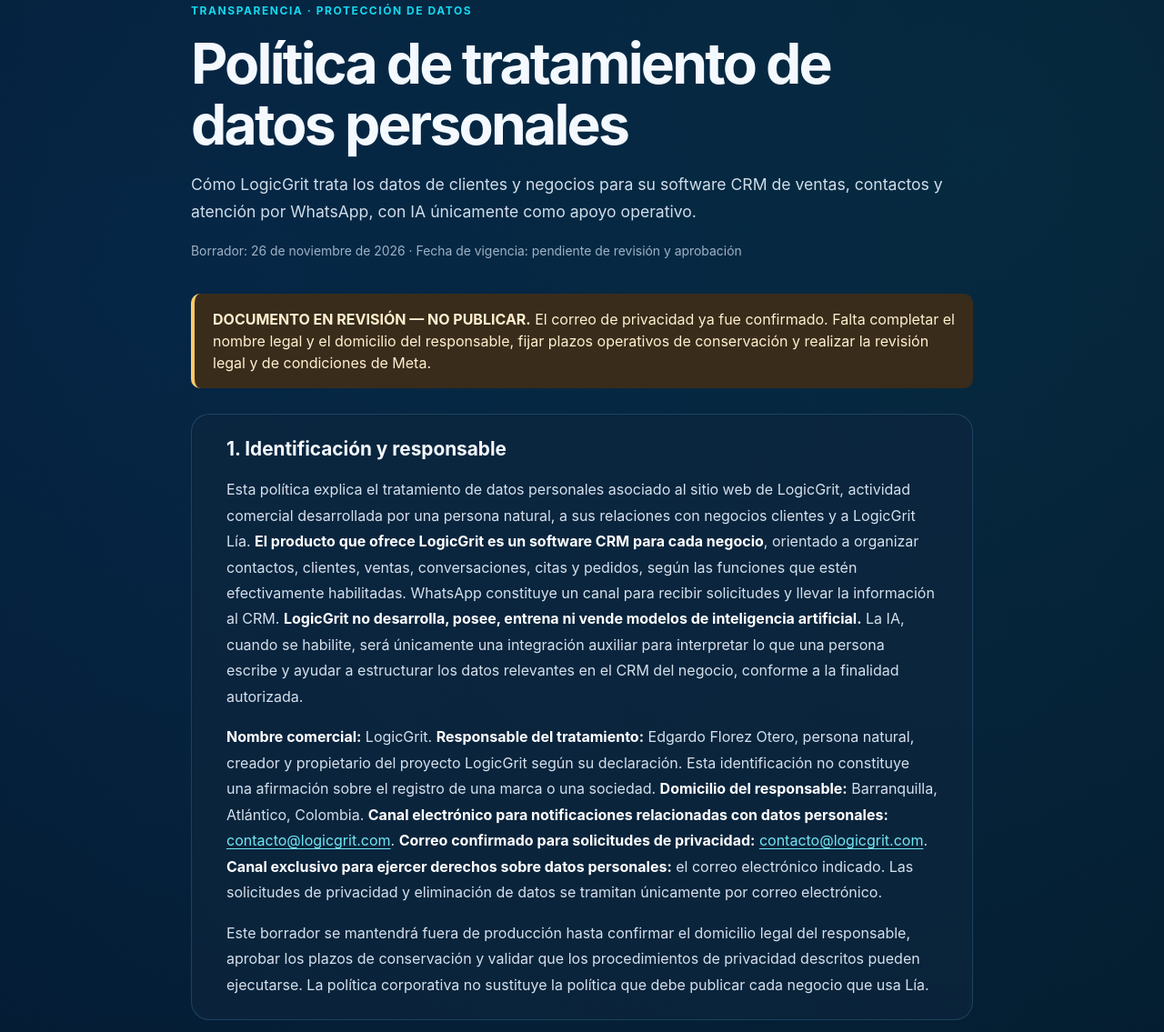
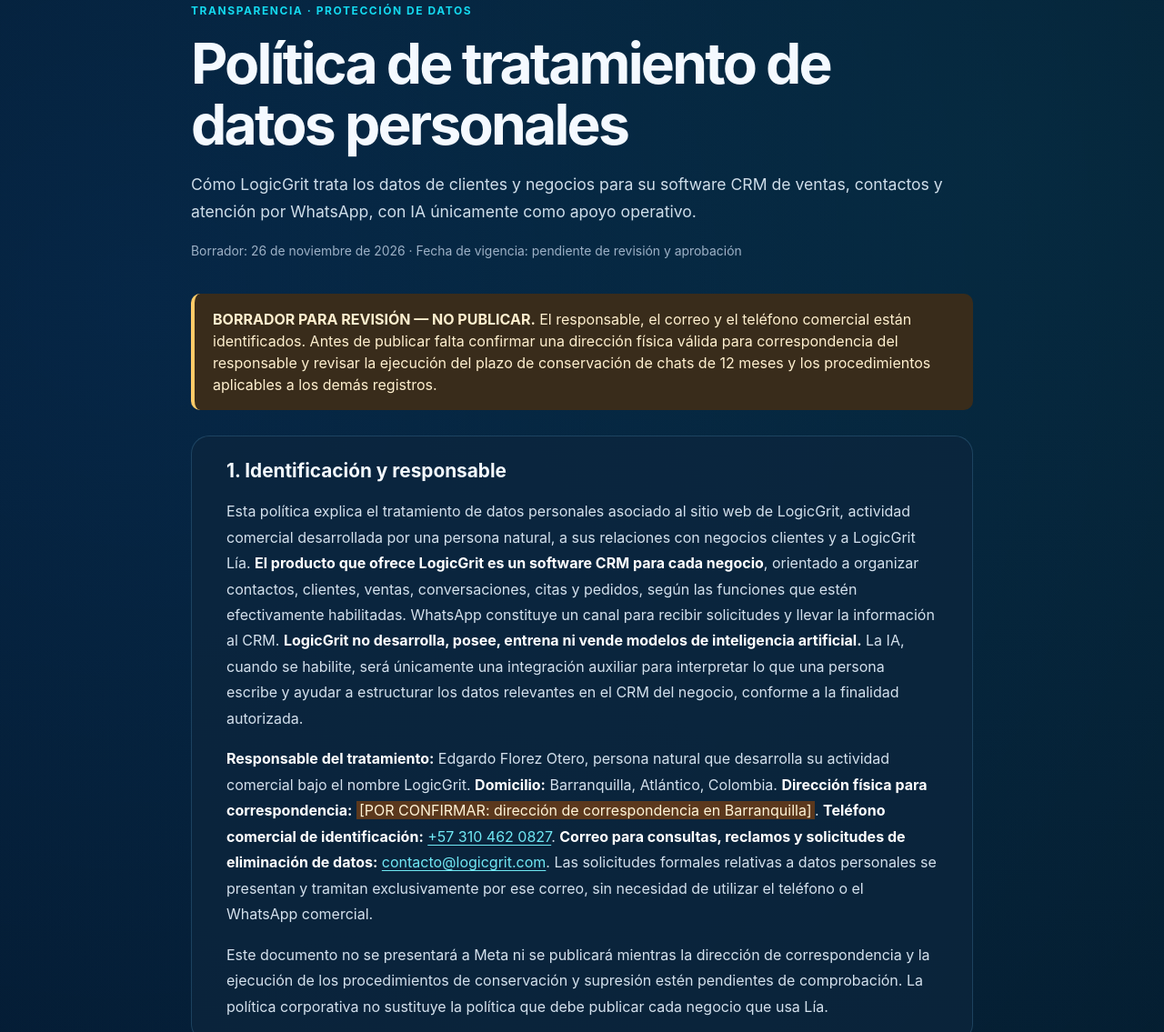
Before and after one commit to edgardodev/logicgrit-web, a plain HTML site: page politica-de-privacidad/index.html in a window 1280 px wide. Shown: the part 142-1277 px from the top of the page at 91% size. Drawn offline with Linux system fonts and the light colour scheme.

Commit message:
docs: revisión jurídica preliminar Ley 1581, identificar datos y separar controles por verificar

```diff
--- a/politica-de-privacidad/index.html
+++ b/politica-de-privacidad/index.html
@@ -22,11 +22,11 @@
 <div class="legal-hero"><div class="legal-kicker">Transparencia · Protección de datos</div>
 <h1>Política de tratamiento de datos personales</h1><p class="lead">Cómo LogicGrit trata los datos de clientes y negocios para su software CRM de ventas, contactos y atención por WhatsApp, con IA únicamente como apoyo operativo.</p>
 <p class="legal-meta">Borrador: 26 de noviembre de 2026 · Fecha de vigencia: pendiente de revisión y aprobación</p></div>
-<aside class="legal-draft" role="note"><strong>DOCUMENTO EN REVISIÓN — NO PUBLICAR.</strong> El correo de privacidad ya fue confirmado. Falta completar el nombre legal y el domicilio del responsable, fijar plazos operativos de conservación y realizar la revisión legal y de condiciones de Meta.</aside>
+<aside class="legal-draft" role="note"><strong>BORRADOR PARA REVISIÓN — NO PUBLICAR.</strong> El responsable, el correo y el teléfono comercial están identificados. Antes de publicar falta confirmar una dirección física válida para correspondencia del responsable y revisar la ejecución del plazo de conservación de chats de 12 meses y los procedimientos aplicables a los demás registros.</aside>
 <article class="legal-article"><section class="legal-section" id="seccion-1"><h2>1. Identificación y responsable</h2>
 <p>Esta política explica el tratamiento de datos personales asociado al sitio web de LogicGrit, actividad comercial desarrollada por una persona natural, a sus relaciones con negocios clientes y a LogicGrit Lía. <strong>El producto que ofrece LogicGrit es un software CRM para cada negocio</strong>, orientado a organizar contactos, clientes, ventas, conversaciones, citas y pedidos, según las funciones que estén efectivamente habilitadas. WhatsApp constituye un canal para recibir solicitudes y llevar la información al CRM. <strong>LogicGrit no desarrolla, posee, entrena ni vende modelos de inteligencia artificial.</strong> La IA, cuando se habilite, será únicamente una integración auxiliar para interpretar lo que una persona escribe y ayudar a estructurar los datos relevantes en el CRM del negocio, conforme a la finalidad autorizada.</p>
-<p><strong>Nombre comercial:</strong> LogicGrit. <strong>Responsable del tratamiento:</strong> Edgardo Florez Otero, persona natural, creador y propietario del proyecto LogicGrit según su declaración. Esta identificación no constituye una afirmación sobre el registro de una marca o una sociedad. <strong>Domicilio del responsable:</strong> Barranquilla, Atlántico, Colombia. <strong>Canal electrónico para notificaciones relacionadas con datos personales:</strong> <a href="mailto:contacto@logicgrit.com">contacto@logicgrit.com</a>. <strong>Correo confirmado para solicitudes de privacidad:</strong> <a href="mailto:contacto@logicgrit.com">contacto@logicgrit.com</a>. <strong>Canal exclusivo para ejercer derechos sobre datos personales:</strong> el correo electrónico indicado. Las solicitudes de privacidad y eliminación de datos se tramitan únicamente por correo electrónico.</p>
-<p>Este borrador se mantendrá fuera de producción hasta confirmar el domicilio legal del responsable, aprobar los plazos de conservación y validar que los procedimientos de privacidad descritos pueden ejecutarse. La política corporativa no sustituye la política que debe publicar cada negocio que usa Lía.</p></section>
+<p><strong>Responsable del tratamiento:</strong> Edgardo Florez Otero, persona natural que desarrolla su actividad comercial bajo el nombre LogicGrit. <strong>Domicilio:</strong> Barranquilla, Atlántico, Colombia. <strong>Dirección física para correspondencia:</strong> <mark>[POR CONFIRMAR: dirección de correspondencia en Barranquilla]</mark>. <strong>Teléfono comercial de identificación:</strong> <a href="tel:+573104620827">+57 310 462 0827</a>. <strong>Correo para consultas, reclamos y solicitudes de eliminación de datos:</strong> <a href="mailto:contacto@logicgrit.com">contacto@logicgrit.com</a>. Las solicitudes formales relativas a datos personales se presentan y tramitan exclusivamente por ese correo, sin necesidad de utilizar el teléfono o el WhatsApp comercial.</p>
+<p>Este documento no se presentará a Meta ni se publicará mientras la dirección de correspondencia y la ejecución de los procedimientos de conservación y supresión estén pendientes de comprobación. La política corporativa no sustituye la política que debe publicar cada negocio que usa Lía.</p></section>
 <section class="legal-section" id="seccion-2"><h2>2. Ámbito y responsabilidades</h2>
 <p>Cuando una persona visita nuestro sitio web, solicita información sobre LogicGrit o contrata Lía, LogicGrit determina las finalidades del tratamiento de esos datos y actúa, según el caso, como <strong>responsable</strong>.</p>
 <p>Cuando un negocio utiliza Lía para responder a sus propios clientes, <strong>ese negocio es, por regla general, el responsable</strong> de las finalidades, avisos y autorizaciones de sus contactos. LogicGrit proporciona la infraestructura y trata los mensajes siguiendo las instrucciones del negocio como <strong>encargado</strong>, sin asumir para sí la propiedad o el uso comercial de las conversaciones. Cada negocio debe publicar y mantener su propia política y aviso de privacidad antes de activar la atención.</p>
@@ -62,14 +62,14 @@
 <p>Conforme a la Ley 1581 de 2012 y sus normas reglamentarias, la persona titular puede solicitar conocer, actualizar o rectificar sus datos, consultar la autorización cuando corresponda, recibir información sobre el uso de sus datos, presentar quejas ante la Superintendencia de Industria y Comercio y pedir revocación o supresión en los casos legalmente procedentes. El suministro de datos sensibles y de datos de niños, niñas o adolescentes tiene protecciones especiales.</p>
 <p>Los derechos pueden ejercerse sin costo indebido. Las consultas se atienden, por regla general, en un máximo de <strong>10 días hábiles</strong> y los reclamos en <strong>15 días hábiles</strong>, con las prórrogas legalmente previstas y su debida comunicación.</p></section>
 <section class="legal-section" id="seccion-12"><h2>12. Cómo presentar consultas y reclamos</h2>
-<p>Para datos que LogicGrit controle directamente, escribe a <a href="mailto:contacto@logicgrit.com?subject=Proteccion%20de%20datos%20personales">contacto@logicgrit.com</a> con el asunto «Protección de datos personales». Indica la naturaleza de la solicitud, una forma de contacto y solo la información estrictamente necesaria para verificar tu identidad y localizar el registro. No envíes contraseñas ni documentos de identidad completos en el primer mensaje.</p>
+<p><strong>Responsable de atender las solicitudes:</strong> Edgardo Florez Otero, titular de LogicGrit. Para datos que LogicGrit controle directamente, envía un correo a <a href="mailto:contacto@logicgrit.com?subject=Proteccion%20de%20datos%20personales">contacto@logicgrit.com</a> con el asunto «Protección de datos personales». Indica tu nombre, un medio de respuesta, la relación con LogicGrit y si deseas consultar, actualizar, rectificar, revocar una autorización o solicitar la eliminación de información. Describe los datos a los que se refiere tu solicitud, sin entregar más información de la necesaria. Podremos requerir una verificación proporcional de identidad o representación. No compartas contraseñas ni documentos de identidad completos en el primer mensaje.</p>
 <p>Si conversaste con un negocio cliente de Lía, puedes dirigirte primero a <strong>ese negocio</strong>, identificado en su propio aviso de privacidad. Si escribes a LogicGrit, evaluaremos si actuamos como encargados y tramitaremos la solicitud conforme al vínculo correspondiente. Si se requiere completar información, se indicará al solicitante conforme a la ley.</p></section>
 <section class="legal-section" id="seccion-13"><h2>13. Datos sensibles y menores de edad</h2>
 <p>El servicio ordinario de atención no está diseñado para solicitar datos sensibles ni para crear perfiles de niños, niñas o adolescentes. El tratamiento de información sensible o de menores requiere evaluar una finalidad lícita, las garantías y autorizaciones que procedan y el interés superior del menor. Los negocios no deben introducir esos datos en Lía sin una evaluación especial y controles adecuados.</p></section>
 <section class="legal-section" id="seccion-14"><h2>14. Sitio web y datos técnicos</h2>
 <p>El sitio público es una página informativa. Su alojamiento y protección pueden generar registros técnicos, como dirección IP, hora de acceso y datos necesarios para seguridad y disponibilidad, gestionados por el prestador de infraestructura. Cualquier integración futura de analítica, publicidad, formularios o cookies no esenciales requerirá revisar y actualizar el aviso que corresponda antes de su activación.</p></section>
 <section class="legal-section" id="seccion-15"><h2>15. Actualizaciones de la política</h2>
-<p>Podremos actualizar esta política cuando cambien los servicios, proveedores, procedimientos o exigencias legales. Publicaremos la fecha de entrada en vigor y, cuando sea necesario, informaremos de forma destacada y solicitaremos nuevas autorizaciones. Las versiones anteriores podrán conservarse como evidencia de cumplimiento.</p></section>
+<p><strong>Entrada en vigencia:</strong> la fecha de publicación de la versión definitiva, después de su aprobación; esta versión preliminar no está vigente. <strong>Vigencia de las bases de datos:</strong> mientras sea necesario para las finalidades específicas y obligaciones aplicables, sin conservación indefinida. Para el historial de conversaciones de WhatsApp, LogicGrit ha establecido como regla de diseño un límite de 12 meses desde la última interacción, cuya ejecución deberá comprobarse antes de ofrecerla como control operativo. Los demás registros del CRM, autorizaciones y datos sujetos a obligaciones legales tendrán criterios propios documentados. Podremos actualizar esta política al cambiar servicios, proveedores o exigencias legales; comunicaremos las modificaciones sustanciales que requieran información o nuevas autorizaciones y conservaremos evidencia de las versiones aplicadas.</p></section>
 <section class="legal-section" id="seccion-16"><h2>16. Canales de atención y normativa</h2>
 <p><strong>Canal exclusivo para consultas, reclamos y solicitudes de privacidad:</strong> <a href="mailto:contacto@logicgrit.com">contacto@logicgrit.com</a>. No se tramitan solicitudes de derechos por teléfono ni por WhatsApp comercial. Para solicitudes de supresión, consulta también <a href="/eliminacion-de-datos/">el procedimiento de eliminación</a>.</p>
 <p>Marco de referencia: <a href="https://www.sic.gov.co/" rel="noopener noreferrer">Superintendencia de Industria y Comercio</a>, Ley 1581 de 2012, Decreto 1074 de 2015 y condiciones aplicables de WhatsApp Business. Esta política complementa —no reemplaza— los avisos particulares que cada negocio cliente debe presentar a sus contactos.</p></section></article>
```
